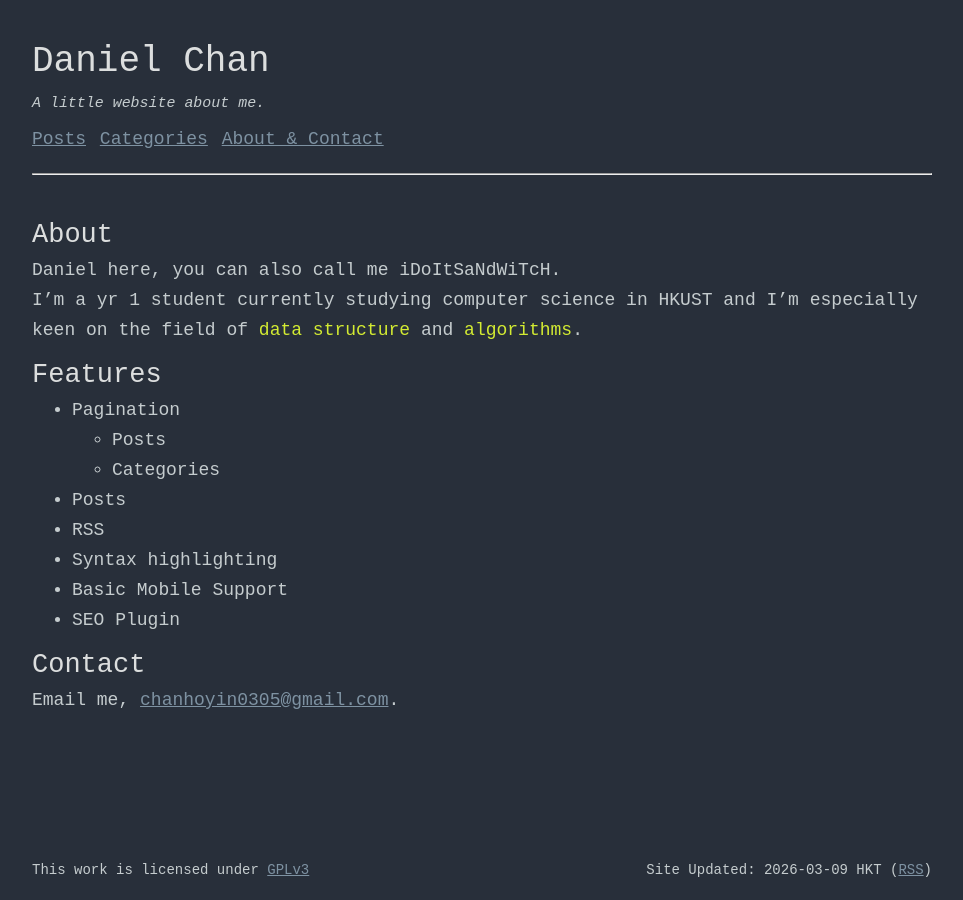
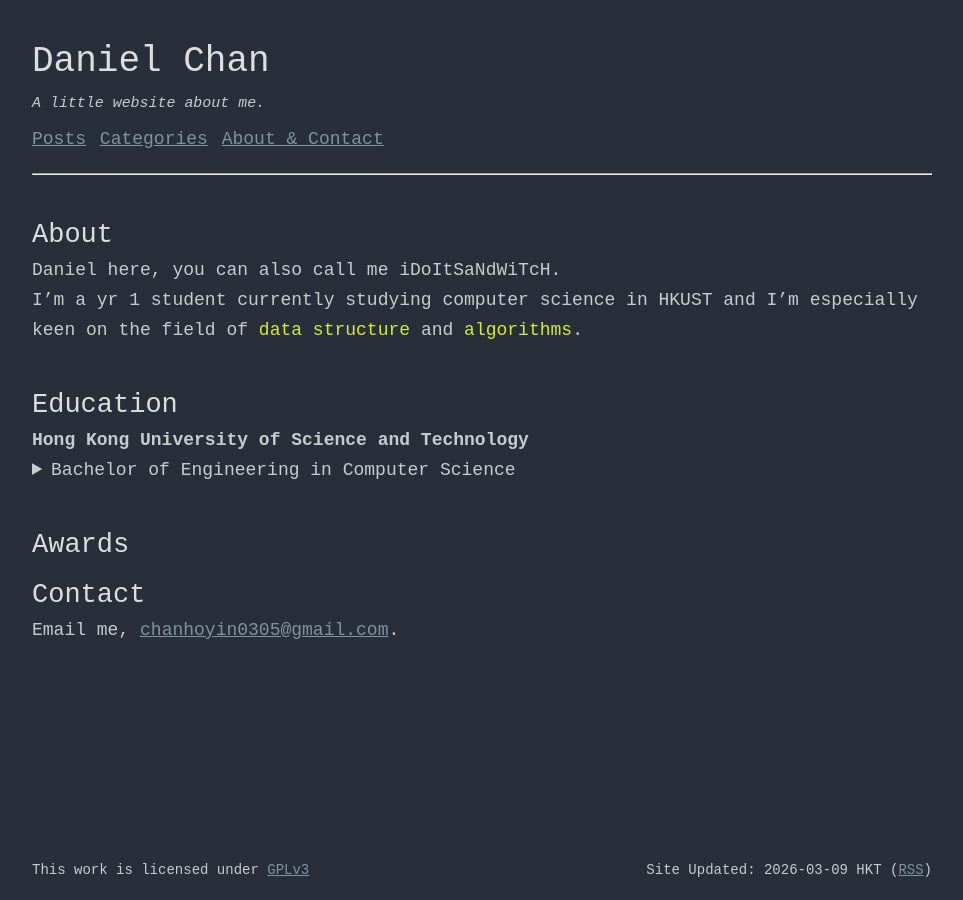
Before and after one commit to DanielChan0305/DanielChan0305.github.io, a Jekyll site: the page built from index.md, in a window 1280 px wide. Shown: the whole page, without its empty margins (158-1121 px from the left). Built offline with Jekyll 4.4.1, drawn with Linux system fonts in a browser that asks for light colours.

Commit message:
feat(course): add toggle and template for recording course histories

```diff
--- /dev/null
+++ b/_includes/course.html
@@ -0,0 +1,10 @@
+<div class="course-item">
+  <div class="course-header">
+    <span class="course-code">{{ include.code }}</span>
+    <span class="course-name">{{ include.name }}</span>
+  </div>
+  <div class="course-details">
+    <span class="course-semester">{{ include.semester }}</span>
+    <span class="course-grade">{{ include.grade }}</span>
+  </div>
+</div>
--- /dev/null
+++ b/_sass/colors.scss
@@ -0,0 +1,17 @@
+// =====================
+// Site Color Variables
+// =====================
+// Edit these to change the entire site's color scheme.
+
+// Background
+$color-bg:          #282f3a;
+
+// Text
+$color-text:        #c5ccce;
+$color-heading:     #dcdede;
+
+// Accent
+$color-accent:      #D3EB32;
+
+// Links / Secondary
+$color-link:        #7e92a2;
--- /dev/null
+++ b/_sass/course.scss
@@ -0,0 +1,45 @@
+.course-item {
+  display: flex;
+  justify-content: space-between;
+  align-items: center;
+  padding: 8px 12px;
+  margin: 4px 0;
+  border-left: 3px solid $color-link;
+  background-color: rgba(255, 255, 255, 0.03);
+  font-size: 0.9rem;
+}
+
+.course-header {
+  display: flex;
+  gap: 12px;
+  align-items: baseline;
+}
+
+.course-code {
+  color: $color-accent;
+  font-weight: bold;
+  white-space: nowrap;
+}
+
+.course-name {
+  color: $color-heading;
+}
+
+.course-details {
+  display: flex;
+  gap: 16px;
+  align-items: baseline;
+  white-space: nowrap;
+}
+
+.course-semester {
+  color: $color-link;
+  font-size: 0.85rem;
+}
+
+.course-grade {
+  color: $color-heading;
+  font-weight: bold;
+  min-width: 2ch;
+  text-align: left;
+}
--- a/_sass/page.scss
+++ b/_sass/page.scss
@@ -40,17 +40,17 @@
 body {
   padding-left: 2rem;
   padding-right: 2rem;
-  color: #c5ccce;
-  background-color: #282f3a;
+  color: $color-text;
+  background-color: $color-bg;
 }
 
 h1,
 h2 {
-  color: #dcdede;
+  color: $color-heading;
 }
 
 strong{
-  color: #D3EB32;
+  color: $color-accent;
 }
 
 header h5 {
@@ -67,7 +67,7 @@
 /* 06 Primary color */
 
 a {
-  color: #7e92a2;
+  color: $color-link;
 }
 
 /* 07 Secondary colors */
--- a/assets/css/styles.scss
+++ b/assets/css/styles.scss
@@ -4,6 +4,7 @@
 @charset "utf-8";
 
 @import
+"colors",
 "reset",
 "wrapper",
 "page",
@@ -13,5 +14,6 @@
 "posts",
 "categories",
 "post",
-"mobile"
+"mobile",
+"course"
 ;
--- a/index.md
+++ b/index.md
@@ -8,17 +8,22 @@
 
 I'm a yr 1 student currently studying computer science in HKUST and I'm especially keen on the field of **data structure** and **algorithms**.
 
+<br>
 
+## Education
 
-## Features
-- Pagination
-    - Posts
-    - Categories
-- Posts
-- RSS
-- Syntax highlighting
-- Basic Mobile Support
-- SEO Plugin
+#### Hong Kong University of Science and Technology
+<details>
+<summary>Bachelor of Engineering in Computer Science</summary>
+
+{% include course.html code="COMP1021" name="Introduction to Computer Science" grade="A" semester="Fall 2024" %}
+{% include course.html code="MATH1012" name="Calculus IA" grade="B+" semester="Fall 2024" %}
+
+</details>
+
+<br>
+
+## Awards
 
 ## Contact
 Email me, [chanhoyin0305@gmail.com](mailto:chanhoyin0305@gmail.com).
```
